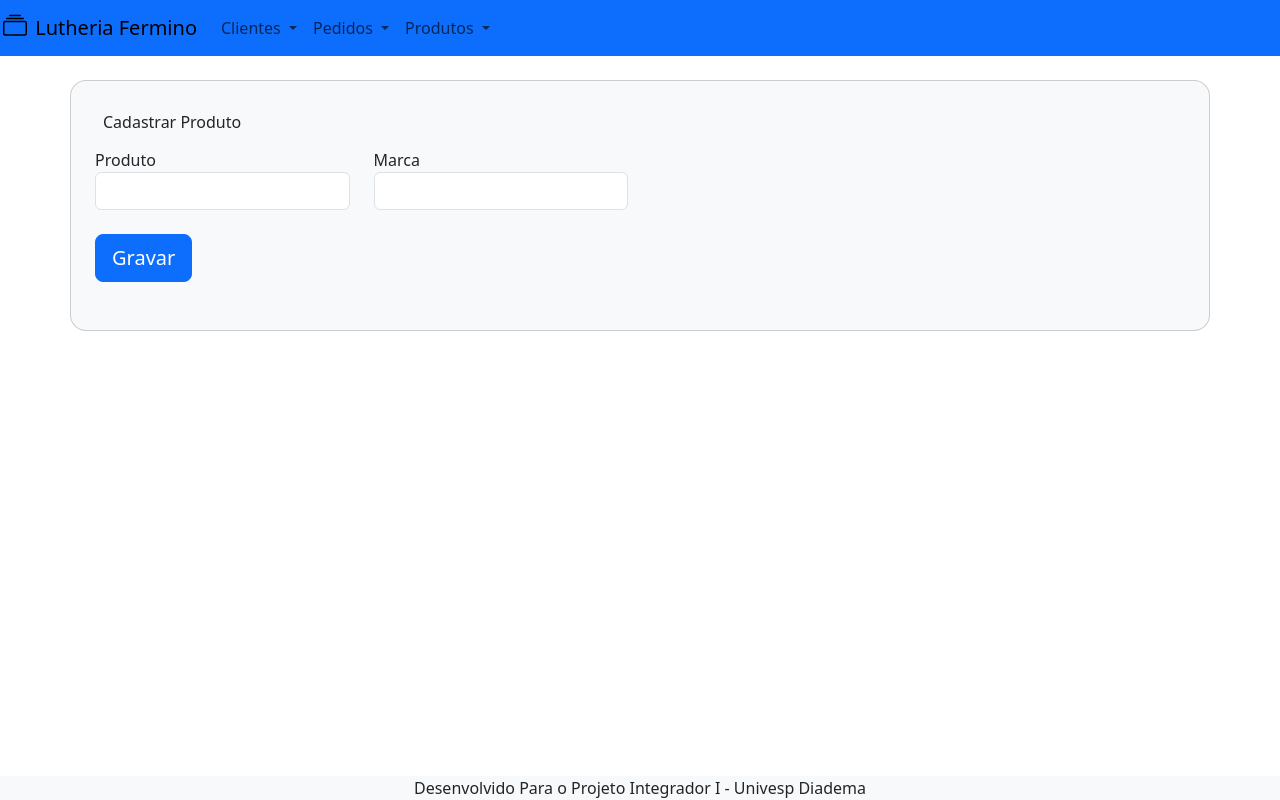
After one commit to LuizPaulo21/Lutheria_Fermino, a Flask app: page /incluirproduto.html in a window 1280 px wide. The commit adds this page. Run offline with Flask 3, Linux system fonts and the light colour scheme; data that the repository does not hold is empty.

Commit message:
Inserção e listagem de produtos implementada

```diff
--- a/app/bdcon.py
+++ b/app/bdcon.py
@@ -104,8 +104,8 @@ def buscar_produtos(tipo, dado):
 
         if id_marca:
             # Busca produtos que possuem o idmarca encontrado
-            query2 = 'SELECT * FROM produtos WHERE idmarca = %s'
-            resultado = cursor.execute(query2, id_marca[0])
+            query2 = 'SELECT * FROM produtos WHERE idmarca LIKE %s'
+            resultado = cursor.execute(query2, (f"%{id_marca[0]}%",))
             resultado = cursor.fetchall()
 
             return resultado
@@ -117,7 +117,39 @@ def buscar_produtos(tipo, dado):
         # Busca pelo nome do produto
         query = 'SELECT * FROM produtos WHERE produto LIKE %s'
         resultado = cursor.execute(query, (f"%{dado}%",))
-
         resultado = cursor.fetchall()
 
         return resultado
+
+# Função para listar todas as marcas cadastradas
+def listar_marcas():
+
+    # Cria um cursor
+    conexao = mysql_con()
+    cursor = conexao.cursor()
+
+    query = 'SELECT * FROM marca'
+    resultado = cursor.execute(query)
+    resultado = cursor.fetchall()
+
+    return resultado
+
+# Função para salvar um novo produto
+def salvarproduto(nome, marca):
+
+    # Cria um cursor
+    conexao = mysql_con()
+    cursor = conexao.cursor()
+
+    #Query para buscar id da marca
+    query = "SELECT * FROM marca WHERE Marca = %s"
+    cursor.execute(query, (marca,))
+    idmarca = cursor.fetchone()
+
+    # Query para inserção
+    query2 = "INSERT INTO produtos (produto, idmarca) VALUES (%s, %s)"
+    cursor.execute(query2, (nome, idmarca[0],))
+    resultado = cursor.rowcount
+    conexao.commit() # Confirmando a transação
+
+    return resultado
--- a/app/routes.py
+++ b/app/routes.py
@@ -188,6 +188,7 @@ def procura_produtos():
     #Salva os dados do formulário
     tipo = request.form.get('tipo')
     dado = request.form.get('textobusca')
+    print(tipo)
 
     #Busca os dados no banco
     resultado = buscar_produtos(tipo, dado)
@@ -196,3 +197,26 @@ def procura_produtos():
         return render_template("listagemprodutos.html", resultado=resultado)
     else:
         return render_template("buscarproduto.html", msg="Nada encontrado! Por favor tente novamente.")
+
+# Página para incluir um produto
+@app.route("/incluirproduto.html")
+def incluirproduto():
+
+    listamarcas = listar_marcas()
+
+    return render_template("incluirproduto.html", listamarcas=listamarcas)
+
+# Função para Salvar Produto
+@app.route("/salvarproduto", methods=['POST'])
+def salvar_produto():
+
+    nome = request.form.get('produto')
+    marca = request.form.get('marca')
+
+    resultado = salvarproduto(nome, marca)
+
+    if resultado:
+        retorno = listar_marcas()
+        return render_template("incluirproduto.html", msg="Produto salvo com sucesso!", listamarcas = retorno)
+    else:
+        return render_template("incluirproduto.html", msg="Algo deu errado, por favor tente novamente!")
--- /dev/null
+++ b/app/static/estilos.css
@@ -0,0 +1,3 @@
+.obs {
+    resize: none;
+}
--- a/app/templates/base.html
+++ b/app/templates/base.html
@@ -6,6 +6,7 @@
   <meta name="viewport" content="width=device-width, initial-scale=1.0">
   <link href="https://cdn.jsdelivr.net/npm/bootstrap@5.3.3/dist/css/bootstrap.min.css" rel="stylesheet"
     integrity="sha384-QWTKZyjpPEjISv5WaRU9OFeRpok6YctnYmDr5pNlyT2bRjXh0JMhjY6hW+ALEwIH" crossorigin="anonymous">
+  <link rel="stylesheet" href="/app/static/estilos.css">
   <title>Lutheria Fermino</title>
 </head>
 
--- a/app/templates/cadastrar.html
+++ b/app/templates/cadastrar.html
@@ -97,7 +97,7 @@
     <br>
     <div class="row">
       <div class="form-floating">
-        <textarea class="form-control" placeholder="Leave a comment here" id="floatingTextarea" name="observacao"></textarea>
+        <textarea class="form-control obs" placeholder="Leave a comment here" id="floatingTextarea" name="observacao" maxlength="350"></textarea>
         <label for="floatingTextarea">Observações</label>
       </div>
     </div>
--- /dev/null
+++ b/app/templates/incluirproduto.html
@@ -0,0 +1,29 @@
+{% extends 'base.html' %}
+
+{% block conteudo %}
+
+<div class="container card shadow-2-strong p-4 mt-4 bg-light" style="border-radius: 1rem">
+  <div class="h6 p-2">Cadastrar Produto</div>
+  <form action="/salvarproduto" method="POST">
+
+    <div class="row">
+      <div class="form-row col-md-3">
+        <label for="inputCity">Produto</label>
+        <input type="text" class="form-control" id="cidade" name="produto" requiered>
+      </div>
+      <div class="form-group col-md-3">
+        <label for="inputState">Marca</label>
+        <select id="inputState" class="form-control" name="marca" required>
+          {% for marca in listamarcas %}
+          <option value="{{marca[1]}}">{{marca[1]}}</option>
+          {%endfor%}
+        </select>
+      </div>
+    </div>
+    <br>
+    <button type="submit" class="btn btn-primary btn-lg">Gravar</button>
+    <div>{{msg}}</div>
+    <br>
+  </form>
+
+{% endblock %}
--- a/app/templates/listagemprodutos.html
+++ b/app/templates/listagemprodutos.html
@@ -7,15 +7,16 @@
     <tr>
       <th scope="col">Código</th>
       <th scope="col">Produto</th>
+      <th scope="col">Marca</th>
     </tr>
   </thead>
   <tbody>
   <!-- Lógica Python para várias linhas aqui-->
   {% for produto in resultado %}
     <tr>
-      <th scope="row">1</th>
-      <td>{{produto[0]}}</td>
+      <th scope="row">{{produto[0]}}</th>
       <td>{{produto[1]}}</td>
+      <td>{{produto[2]}}</td>
     </tr>
   {%endfor%}
 <!-- Lógica Python para várias linhas aqui-->
```
